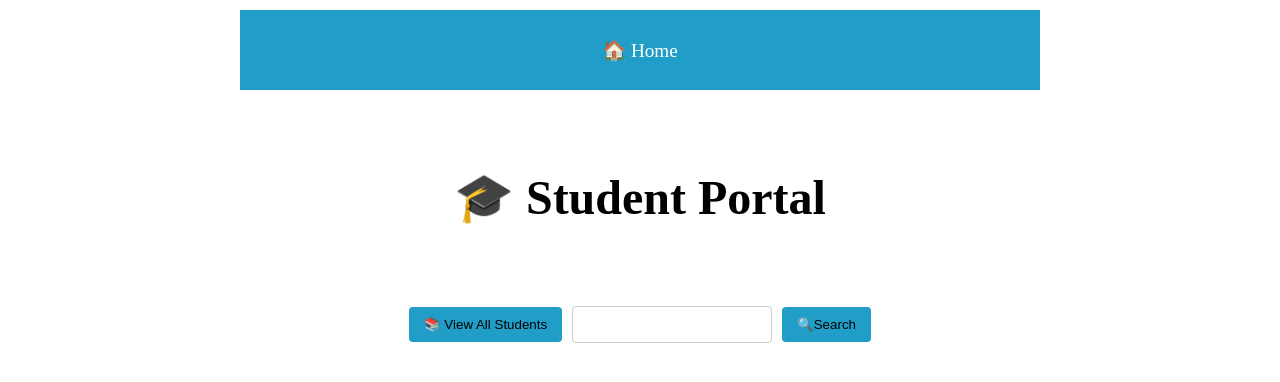
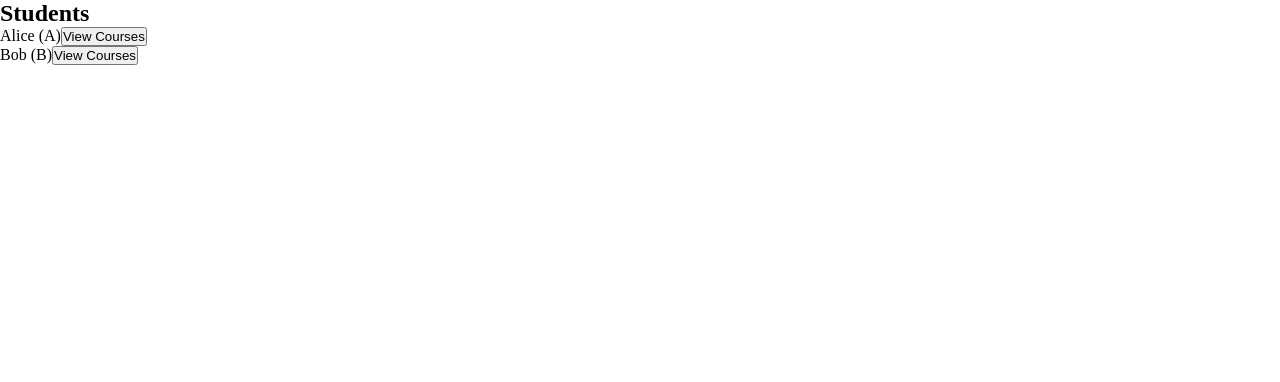
Before and after one commit to thatmehdude/student-portal, a React (Vite) app: page /students in a window 1280 px wide. Shown: the top 382 px of the page. Built offline with nearby package versions, Linux system fonts and the light colour scheme.

Commit message:
add students and student course pages

```diff
--- a/src/App.tsx
+++ b/src/App.tsx
@@ -1,6 +1,8 @@
 import { BrowserRouter, Routes, Route } from "react-router-dom"
 
 import HomePage from "./HomePage"
+import StudentList from "./components/StudentList"
+import StudentCourses from "./components/StudentCourses"
 
 function App() {
 
@@ -9,10 +11,10 @@ function App() {
     <BrowserRouter>
     <Routes>
       <Route path="/" element={<HomePage />}/>
-      <Route path="/student" element/>
+      <Route path="/students" element={<StudentList />}/>
+      <Route path="/students/:studentId" element={<StudentCourses />}/>
     </Routes>
     </BrowserRouter>
-      <HomePage />
     </>
   )
 }
--- a/src/HomePage.tsx
+++ b/src/HomePage.tsx
@@ -1,3 +1,4 @@
+import { Link } from "react-router-dom"
 import "./styles/HomePage.css"
 
 const HomePage = () => {
@@ -11,7 +12,7 @@ const HomePage = () => {
                 <h1>🎓 Student Portal</h1>
             </div>
             <div className="search-div">
-                <button>📚 View All Students</button>
+                <Link to="/students"><button>📚 View All Students</button></Link>
                 <input type="text" />
                 <button>🔍Search</button>
             </div>
--- a/src/components/StudentCourses.tsx
+++ b/src/components/StudentCourses.tsx
@@ -0,0 +1,24 @@
+import { useParams, Link } from "react-router-dom";
+import { students } from "./mockData";
+import type { Course } from "./utils";
+
+const StudentCourses = () => {
+    const {studentId} = useParams<{studentId: string}>()
+    const student = students.find(student => student.id === studentId);
+    if (!student) return <p>Student not found</p>;
+
+    return (
+        <div>
+            <h2>{student.name}'s Courses</h2>
+            <ul>
+                {student.courses.map((course: Course) => (
+                    <li key={course.id}>
+                        <Link to={`/students/${studentId}/courses/${course.id}`}>{course.title}</Link>
+                    </li>
+                ))}
+            </ul>
+        </div>
+    )
+}
+
+export default StudentCourses
--- a/src/components/StudentList.tsx
+++ b/src/components/StudentList.tsx
@@ -0,0 +1,21 @@
+import { Link } from "react-router-dom";
+import { students } from "./mockData";
+import type { Student } from "./utils";
+
+const StudentList = () => {
+    return (
+        <div>
+            <h2>Students</h2>
+            <ul>
+                {students.map((student: Student) => (
+                    <li key={student.id}>
+                        {student.name} ({student.grade})
+                        <Link to={`/students/${student.id}`}><button>View Courses</button></Link>
+                    </li>
+                ))}
+            </ul>
+        </div>
+    )
+}
+
+export default StudentList
```
